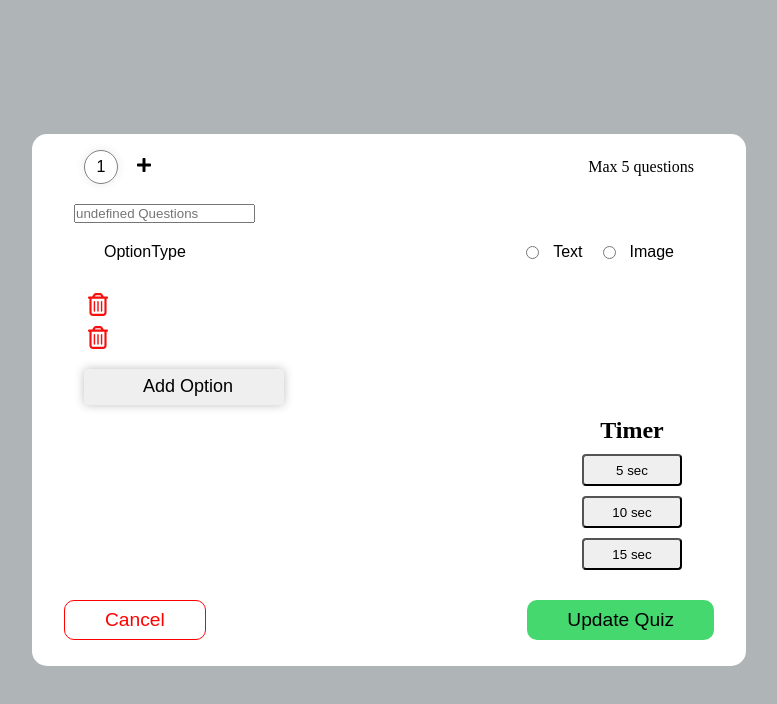
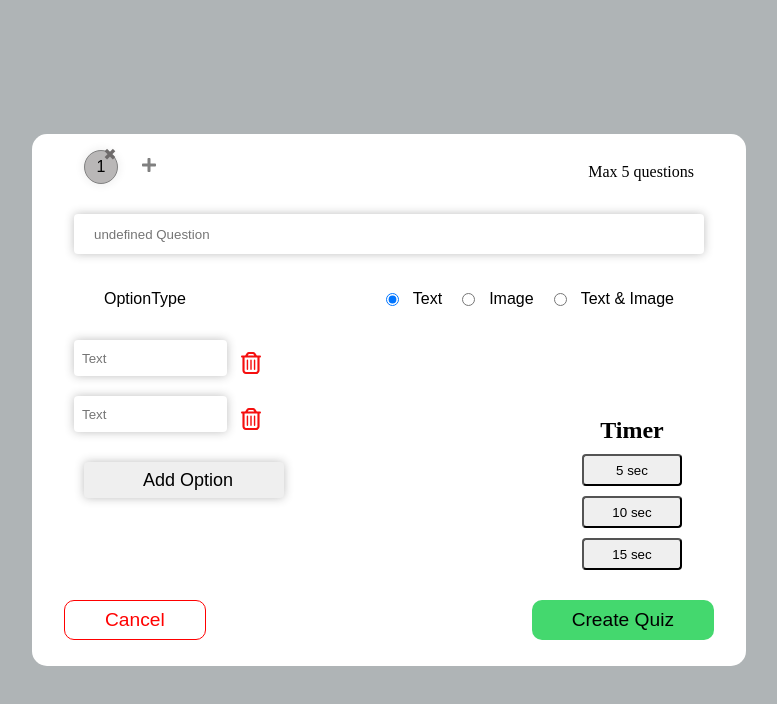
Before and after one commit to davidjhaa/Quizzify, a React (Create React App) app: page /quiz/updateQuiz in a window 1280 px wide. Shown: the top 704 px of the page, without its empty margins (251-1028 px from the left). Built offline with nearby package versions, Linux system fonts and the light colour scheme; sample sign-in values are in the browser's storage.

Commit message:
Update EditQuiz.js

```diff
--- a/src/components/Home/CreateQuiz/QuizQuestions/EditQuiz.js
+++ b/src/components/Home/CreateQuiz/QuizQuestions/EditQuiz.js
@@ -1,87 +1,178 @@
-import React, { useEffect, useState } from "react";
-import { useSelector, useDispatch } from 'react-redux';
-import { useNavigate } from "react-router-dom";
-import { addQuestion, setQuestions } from '../../../../redux/quizSlice';
+import React, { useState, useEffect } from "react";
+import { useSelector, useDispatch } from "react-redux";
+import { setComponent } from "../../../../redux/componentSlice";
+import {
+  setQuestions,
+  addQuestion,
+  removeQuestion,
+  setOptionType,
+  updateQuestion,
+  setTimer,
+} from "../../../../redux/quizSlice";
+import { useLocation, useNavigate } from "react-router-dom";
 import styles from "./QuizQuestions.module.css";
 import deleteIcon from "../../../../assets/delete.svg";
-import { ToastContainer } from "react-toastify";
+import QuizLink from "../QuizLink/QuizLink";
+import { ToastContainer, toast } from "react-toastify";
 import "react-toastify/dist/ReactToastify.css";
 import { FaPlus } from "react-icons/fa";
-import { setComponent } from "../../../../redux/componentSlice";
+import axios from "axios";
+const apiUrl = process.env.REACT_APP_Backend_URL;
 
 
-const EditQuiz = ({ quiz, quizType, setShowEdit }) => {
+const QuizQuestions = ({ quizName, quizType }) => {
   const dispatch = useDispatch();
-  const questions = useSelector((state) => state.quiz.questions);
-  const questionsLength = questions.length+1;
-  const [activeQuestion, setActiveQuestion] = useState(0);
+  const navigate = useNavigate();
+  const { state } = useLocation();
+  const [stateData] = useState(state?.quiz);
+  const storedOptionType = useSelector((state) => state.quiz.optionType);
+  const storedTimer = useSelector((state) => state.quiz.timer);
+  const storedQuestions = useSelector((state) => state.quiz.questions);
+
   const [question, setQuestion] = useState({
-    questionText: '',
-    optionType: '',
-    options: ["",""],
-    timer: '',
-    correctOption: null
-  })
+    questionText: stateData?.questions[0]?.questionText || "",
+    options: stateData?.questions[0]?.options.map((opt) => opt.option) || ["", "",],
+    correctOption: stateData?.questions[0]?.correctOption || "",
+  });
+  const [optionType, setOptionTypeLocal] = useState(storedOptionType || "Text");
+  const [questionsLength, setQuestionsLength] = useState(
+    storedQuestions.length || 0
+  );
+  const [timer, setTimerLocal] = useState(storedTimer || 0);
+  const [quizLink, setQuizLink] = useState("");
+  const [activeIndex, setActiveIndex] = useState(0);
+
 
   useEffect(() => {
-    console.log(quiz)
-    if (quiz && quiz.questions) {
-      dispatch(setQuestions(quiz.questions));
-      if (quiz.questions.length > 0) {
-        setActiveQuestion(0);
+    if (stateData) {
+      dispatch(setQuestions(stateData.questions));
+      dispatch(setOptionType(stateData.optionType));
+      dispatch(setTimer(stateData.timer));
+
+      setOptionTypeLocal(stateData.optionType);
+      setTimerLocal(stateData.timer);
+      setQuestionsLength(stateData.questions.length);
+
+      if (stateData.questions.length > 0) {
+        const firstQuestion = stateData.questions[0];
         setQuestion({
-          questionText: quiz.questions[0].questionText || '',
-          options: Array.isArray(quiz.questions[0]?.options) && quiz.questions[0].options.length > 0
-           ? quiz.questions[0].options.map(opt => opt.option)
-           : ["", ""],
-          correctOption: quiz.questions[0].correctOption || null,
-          timer: quiz.questions[0].timer || 0,
-          optionType: quiz.questions[0].optionType || 'Text',
+          questionText: firstQuestion.questionText,
+          options: firstQuestion.options.map((option) => option.option),
+          correctOption: firstQuestion.correctOption || "",
         });
       }
+      setActiveIndex(0);
     }
-  }, [quiz, dispatch]);
+  }, [stateData, dispatch]);
 
-  const handleAddQuestion = async () => {
-    const newQuestion = {
-      questionText: question.questionText,
-      options: question.options,
-      correctOption: question.correctOption,
-      timer: question.timer || 0,
-      optionType: question.optionType,
-    };
+  useEffect(() => {
+    setQuestionsLength(storedQuestions.length);
+  }, [storedQuestions]);
 
-    dispatch(addQuestion(newQuestion));
-
+  const populateQuestion = (index) => {
+    if (storedQuestions.length > 0 && index < storedQuestions.length) {
+      const clickedQuestion = storedQuestions[index];
       setQuestion({
-      questionText: '',
-      options: ['', ''],
-      correctOption: null,
-      timer: 0,
-      optionType: 'Text',
+        questionText: clickedQuestion.questionText,
+        options: clickedQuestion.options.map((opt) => opt.option),
+        correctOption: clickedQuestion.correctOption,
       });
-    setActiveQuestion(questions.length);
-  };
-
-  const displayQuestion = (index) => {
-    const selectedQuestion = questions[index];
-    if (selectedQuestion) {
-      setQuestion({
-        questionText: selectedQuestion.questionText,
-        options: selectedQuestion.options,
-        correctOption: selectedQuestion.correctOption,
-        timer: selectedQuestion.timer,
-        optionType: selectedQuestion.optionType,
-      });
+      if (storedOptionType) {
+        setOptionTypeLocal(storedOptionType);
+      }
     }
   };
 
-  const handleChange = (event) => {
-    const { name, value } = event.target;
-    setQuestion((prevQuestion) => ({
-      ...prevQuestion,
-      [name]: value,
+  const handleAddQuestion = async () => {
+    if (question.questionText.trim() === "" || question.options.length < 2) {
+      toast.error(
+        "All fields are required and at least 2 options must be provided",
+        {
+          position: "top-right",
+        }
+      );
+      return;
+    }
+
+    for (let i = 0; i < question.options.length; i++) {
+      if (question.options[i].trim() === "") {
+        toast.error("Option cannot be empty", {
+          position: "top-right",
+        });
+        return;
+      }
+    }
+    if (quizType !== "Poll" && !question.correctOption) {
+      toast.error("Please select the correct option", {
+        position: "top-right",
+      });
+      return;
+    }
+    if (storedOptionType === "") {
+      dispatch(setOptionType(optionType));
+    }
+    if (storedTimer === 0) {
+      dispatch(setTimer(timer));
+    }
+
+    const optionsWithCount = question.options.map((option) => ({
+      option: option,
+      count: 0,
     }));
+
+    const newQuestion = {
+      questionNumber: storedQuestions.length + 1,
+      questionText: question.questionText,
+      options: optionsWithCount,
+      correctOption: quizType === "Poll" ? null : question.correctOption,
+    };
+
+
+    dispatch(addQuestion(newQuestion));
+    setQuestionsLength(storedQuestions.length + 1);
+    setActiveIndex(storedQuestions.length + 1);
+
+    setQuestion({
+      questionText: "",
+      options: ["", ""],
+      correctOption: "",
+    });
+
+  };
+
+  const handleOptionTypeSet = (type) => {
+    setOptionTypeLocal(type);
+  };
+
+  const handleRemoveQuestion = (index) => {
+    if (storedQuestions.length > index) {
+      dispatch(removeQuestion(index));
+
+      if (storedQuestions.length === 1) {
+        dispatch(setOptionType(""));
+        dispatch(setTimer(0));
+        dispatch(setQuestions([]));
+        setQuestionsLength(0);
+        setQuestion({
+          questionText: "",
+          options: ["", ""],
+          correctOption: "",
+        });
+      }
+      else {
+        const newIndex = index > 0 ? index - 1 : 0;
+        setQuestionsLength(storedQuestions.length - 1);
+        setActiveIndex(newIndex);
+        populateQuestion(newIndex);
+      }
+    }
+  };
+
+  const handleQuestionChange = (event) => {
+    setQuestion({
+      ...question,
+      questionText: event.target.value,
+    });
   };
 
   const handleOptionChange = (index, event) => {
@@ -93,8 +184,30 @@ const EditQuiz = ({ quiz, quizType, setShowEdit }) => {
     });
   };
 
-  const handleCorrectOption = (index) => {
+  const handleRadioChange = (index) => {
     setQuestion({ ...question, correctOption: question.options[index] });
+  };
+
+  const handleOptionChange2 = (index, e, separator) => {
+    const { name, value } = e.target;
+    const newOptions = [...question.options];
+
+    if (optionType === "Text+Image") {
+      let [text = "", image = ""] = newOptions[index].split(separator);
+
+      if (name.startsWith("text_")) {
+        text = value;
+      } else if (name.startsWith("image_")) {
+        image = value;
+      }
+
+      newOptions[index] = `${text}${separator}${image}`;
+    }
+
+    setQuestion({
+      ...question,
+      options: newOptions,
+    });
   };
 
   const handleAddOption = () => {
@@ -110,84 +223,131 @@ const EditQuiz = ({ quiz, quizType, setShowEdit }) => {
     setQuestion({
       ...question,
       options: newOptions,
-      correctOption: question.correctOption === newOptions[index] ? '' : question.correctOption,
     });
   };
 
-  const updateQuiz = async () => {
-  //   if (question.questionText.trim() !== "") {
-  //     handleAddQuestion();
-  //   }
+  const handleCreateQuiz = async () => {
+    if (question.questionText.trim() !== "") {
+      handleAddQuestion();
+    }
 
-  //   if (storedQuestions.length === 0) {
-  //     toast.error("At least one Question is required with options");
-  //     return;
-  //   }
+    if (storedQuestions.length === 0 || storedOptionType === "") {
+      toast.error("At least one Question is required with options");
+      return;
+    }
 
-  //   const Questions = storedQuestions.map((question, index) => ({
-  //     questionNumber: index + 1,
-  //     questionText: question.questionText,
-  //     options: question.options,
-  //     correctOption: quizType === 'Poll' ? null : question.correctOption,
-  //   }));
+    const Questions = storedQuestions.map((question, index) => ({
+      questionNumber: index + 1,
+      questionText: question.questionText,
+      options: question.options,
+      correctOption: quizType === 'Poll' ? null : question.correctOption,
+    }));
 
-  //   const token = localStorage.getItem("token");
-  //   axios.defaults.headers.common["Authorization"] = token;
+    //   console.log('Stored Questions:', storedQuestions);
+    // console.log('Formatted Questions:', Questions);
 
-  //   try {
-  //     const response = await axios.post(`${apiUrl}/quiz/createQuiz`, {
-  //       Questions,
-  //       optionType,
-  //       quizName,
-  //       quizType,
-  //       timer,
-  //     });
+    const token = localStorage.getItem("token");
+    axios.defaults.headers.common["Authorization"] = token;
 
-  //     if (response.status === 201 || response.status === 200) {
-  //       const message = state?.edit ? "Quiz Updated Successfully" : "Quiz Created Successfully";
-  //       toast.success(message, {
-  //         position: "top-right",
-  //       });
+    try {
+      const response = await axios.post(`${apiUrl}/quiz/createQuiz`, {
+        Questions,
+        optionType: storedOptionType,
+        quizName,
+        quizType,
+        timer: storedTimer,
+      });
 
-  //       if (response.data.quizId) {
-  //         const link = `${window.location.origin}/quiz/${response.data.quizId}`
-  //         setQuizLink(link);
-  //         navigate('/quiz/link', { state: { quizLink: link, quizType } });
-  //       }
-  //     }
-  //   } catch (error) {
-  //     console.error("Error creating/updating quiz:", error.message);
-  //     toast.error("Failed to create/update quiz", {
-  //       position: "top-right",
-  //     });
-  //   }
+      if (response.status === 201 || response.status === 200) {
+        const message = state?.edit ? "Quiz Updated Successfully" : "Quiz Created Successfully";
+        toast.success(message, {
+          position: "top-right",
+        });
+
+        if (response.data.quizId) {
+          const link = `${window.location.origin}/quiz/${response.data.quizId}`
+          setQuizLink(link);
+          navigate('/quiz/link', { state: { quizLink: link, quizType } });
+        }
+      }
+    } catch (error) {
+      console.error("Error creating/updating quiz:", error.message);
+      toast.error("Failed to create/update quiz", {
+        position: "top-right",
+      });
+    }
   };
 
-  const handleCancel = async () => {
-    setShowEdit(false);
+  const handleCancel = () => {
+    dispatch(setComponent("dashboard"));
+    navigate("/dashboard");
+  };
+
+  const handleQuestionClick = (index) => {
+    if (activeIndex < storedQuestions.length) {
+      dispatch(updateQuestion({ question, index: activeIndex }));
     }
+
+    if (index < storedQuestions.length) {
+      setQuestion({
+        questionText: storedQuestions[index].questionText,
+        options: storedQuestions[index].options.map((opt) => opt.option),
+        correctOption: storedQuestions[index].correctOption,
+      });
+    }
+
+    else if (index === storedQuestions.length) {
+      setQuestion({
+        questionText: "",
+        options: ["", ""],
+        correctOption: "",
+      });
+    }
+    setActiveIndex(index);
+  };
+
+  const handleTimerClick = (value) => {
+    setTimerLocal(value);
+  };
 
   return (
     <div className={styles.overlay}>
       <div className={styles.overlayContent}>
         <div className={styles.quizContainer}>
           <div className={styles.questionNav}>
-            <div style={{display:'flex', gap:'18px', alignItems:'center'}}>
-              {Array.from({ length: questionsLength }).map((_, index) => (
+            <div className={styles.questionNumber}>
+              {Array.from({
+                length: questionsLength > 0 ? questionsLength + 1 : 1,
+              }).map((_, index) => (
+                <div key={index} className={styles.questionItem}>
                   <div
-                  key={index}
-                  className={`${styles.questionCircle} ${index === activeQuestion ? styles.activeQuestion : ''}`}
-                  onClick={() => displayQuestion(index)}
+                    className={`${styles.questionCircle} ${activeIndex === index ? styles.active : ''}`}
+                    onClick={() => handleQuestionClick(index)}
                   >
                     {index + 1}
+                    <div
+                      className={styles.closeButton}
+                      onClick={(e) => {
+                        e.stopPropagation();
+                        handleRemoveQuestion(index);
+                      }}
+                    >
+                      &#10006;
+                    </div>
+                  </div>
                 </div>
               ))}
-              {questionsLength < 5 && (
+              {storedQuestions.length < 4 && (
                 <div
                   onClick={handleAddQuestion}
-                  style={{cursor: "pointer" }}
+                  style={{
+                    fontWeight: "bold",
+                    color: "#333",
+                    cursor: "pointer",
+                    marginLeft: "15px",
+                  }}
                 >
-                  <FaPlus />
+                  <FaPlus style={{ color: "gray" }} />
                 </div>
               )}
             </div>
@@ -195,42 +355,70 @@ const EditQuiz = ({ quiz, quizType, setShowEdit }) => {
           </div>
           <div className={styles.question}>
             <input
-              className={styles.questionText}
+              className={styles.quizType}
               type="text"
-              name="questionText"
-              placeholder={`${quizType} Questions`}
+              placeholder={`${quizType} Question`}
               value={question.questionText}
-              onChange={handleChange}
+              onChange={handleQuestionChange}
             />
           </div>
           <div className={styles.optionType}>
             <span>OptionType</span>
             <div className={styles.radioButtons}>
               <div
-              onClick={() => handleChange({ target: { name: 'optionType', value: 'Text' } })}
-              style={{cursor:'pointer'}}
+                onClick={(e) => {
+                  if (storedOptionType === "") {
+                    handleOptionTypeSet("Text");
+                  } else {
+                    e.preventDefault();
+                  }
+                }}
               >
                 <input
                   type="radio"
-                  name="optionType"
-                  value="Text"
-                  checked={question.optionType === "Text"}
-                  readOnly
+                  id="Text"
+                  name="option"
+                  checked={optionType === "Text"}
+                  disabled={storedOptionType !== ""}
                 />
-                <span>Text</span>
+                <label htmlFor="Text">Text</label>
               </div>
               <div
-                onClick={() => handleChange({ target: { name: 'optionType', value: 'Image' } })}
-                style={{cursor:'pointer'}}
+                onClick={(e) => {
+                  if (storedOptionType === "") {
+                    handleOptionTypeSet("Image");
+                  } else {
+                    e.preventDefault();
+                  }
+                }}
               >
                 <input
                   type="radio"
-                  name="optionType"
-                  value="Image"
-                  checked={question.optionType === "Image"}
-                  readOnly
+                  id="Image"
+                  name="option"
+                  checked={optionType === "Image"}
+                  disabled={storedOptionType !== ""}
                 />
-                <span>Image</span>
+                <label htmlFor="Image">Image</label>
+              </div>
+
+              <div
+                onClick={(e) => {
+                  if (storedOptionType === "") {
+                    handleOptionTypeSet("Text+Image");
+                  } else {
+                    e.preventDefault();
+                  }
+                }}
+              >
+                <input
+                  type="radio"
+                  id="Text+Image"
+                  name="option"
+                  checked={optionType === "Text+Image"}
+                  disabled={storedOptionType !== ""}
+                />
+                <label htmlFor="Text+Image">Text & Image</label>
               </div>
             </div>
           </div>
@@ -240,16 +428,15 @@ const EditQuiz = ({ quiz, quizType, setShowEdit }) => {
                 <div key={index} className={styles.options}>
                   {quizType === "Q&A" && (
                     <input
-                      style={{cursor:'pointer'}}
                       type="radio"
                       name="correctOption"
                       checked={question.correctOption === option}
-                      onChange={() => handleCorrectOption(index)}
+                      onChange={() => handleRadioChange(index)}
                     />
                   )}
-                  {question.optionType === "Text" && (
+                  {optionType === "Text" && (
                     <input
-                    className={`${styles.option} ${question.correctOption === option ? styles.correctOption : ''}`}
+                      className={styles.option}
                       type="text"
                       placeholder="Text"
                       name={`text_${index}`}
@@ -257,15 +444,40 @@ const EditQuiz = ({ quiz, quizType, setShowEdit }) => {
                       onChange={(e) => handleOptionChange(index, e)}
                     />
                   )}
-                  {question.optionType === "Image" && (
+                  {optionType === "Image" && (
                     <input
-                    className={`${styles.option} ${question.correctOption === option ? styles.correctOption : ''}`}
+                      className={styles.option}
                       type="text"
                       placeholder="Image URL"
                       name={`image_${index}`}
                       value={option}
                       onChange={(e) => handleOptionChange(index, e)}
                     />
+                  )}
+                  {optionType === "Text+Image" && (
+                    <div style={{ display: "flex", alignItems: "center" }}>
+                      <input
+                        style={{ marginRight: "28px" }}
+                        className={styles.option}
+                        type="text"
+                        placeholder="Text"
+                        name={`text_${index}`}
+                        value={option.split("davidjhaa")[0] || ""}
+                        onChange={(e) =>
+                          handleOptionChange2(index, e, "davidjhaa")
+                        }
+                      />
+                      <input
+                        className={styles.option}
+                        type="text"
+                        placeholder="Image URL"
+                        name={`image_${index}`}
+                        value={option.split("davidjhaa")[1] || ""}
+                        onChange={(e) =>
+                          handleOptionChange2(index, e, "davidjhaa")
+                        }
+                      />
+                    </div>
                   )}
                   <img
                     src={deleteIcon}
@@ -277,37 +489,32 @@ const EditQuiz = ({ quiz, quizType, setShowEdit }) => {
               ))}
             </div>
           </div>
+
           {question.options.length < 4 && (
-            <button  className={styles.addOption} onClick={handleAddOption}>
+            <button onClick={handleAddOption} className={styles.addOption}>
               Add Option
             </button>
           )}
           <div className={styles.timer}>
-            <h2 style={{ textAlign: 'center', fontFamily: 'cursive' }}>Timer</h2>
+              <h2 style={{textAlign:'center', fontFamily:'cursive'}}>Timer</h2>
               {[5, 10, 15].map((time) => (
                 <button
                   key={time}
-                name="timer"
-                value={time}
-                className={`${styles.timerValue} ${question.timer === time ? styles.clicked : ""}`}
-                onClick={() => handleChange({ target: { name: 'timer', value: time } })}
+                  className={`${styles.timerValue} ${timer === time ? styles.clicked : ""
+                    }`}
+                  onClick={() => handleTimerClick(time)}
+                  disabled={storedTimer !== 0}
                 >
                   {time} sec
                 </button>
               ))}
             </div>
           <div className={styles.footer}>
-            <button
-              className={styles.cancelButton}
-              onClick={handleCancel}
-            >
+            <button className={styles.cancelButton} onClick={handleCancel}>
               Cancel
             </button>
-            <button
-              className={styles.createButton}
-              onClick={updateQuiz}
-            >
-              Update Quiz
+            <button className={styles.createButton} onClick={handleCreateQuiz}>
+              {state?.edit ? " Update Quiz " : " Create Quiz "}
             </button>
           </div>
         </div>
@@ -317,4 +524,4 @@ const EditQuiz = ({ quiz, quizType, setShowEdit }) => {
   );
 };
 
-export default EditQuiz;
+export default QuizQuestions;
```
Lines whose indentation alone changed are shown as unchanged.
